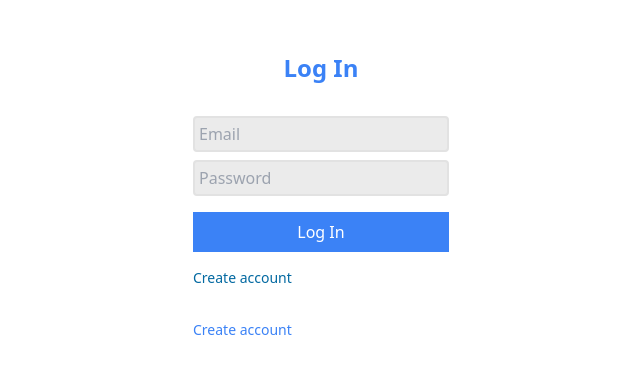
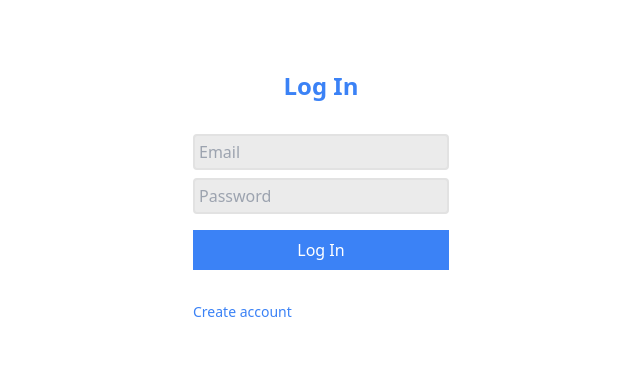
Before and after one commit to bkfan1/notella, a Next.js app: page /login in a window 1280 px wide. Shown: the part 204-578 px from the top of the page, without its empty margins (319-959 px from the left). Built offline with nearby package versions, Linux system fonts and the light colour scheme.

Commit message:
Removed link components and unused imports

```diff
--- a/components/forms/LoginForm.js
+++ b/components/forms/LoginForm.js
@@ -2,14 +2,12 @@ import { useContext } from "react";
 import { useForm } from "react-hook-form";
 import { useRouter } from "next/router";
 import { ResponseContext } from "../../context/ResponseContext";
-import { LayoutContext } from "../../context/LayoutContext";
 
-import Link from "next/link";
 import axios from "axios";
 import { email } from "../../utils/regex";
 import ErrorFormFieldMessage from "../ErrorFormFieldMessage";
 
-export default function LoginForm() {
+export default function LoginForm({}) {
   const {
     register,
     handleSubmit,
@@ -19,11 +17,10 @@ export default function LoginForm() {
   const { setCode, setMessage, extractCode, extractMessage } =
     useContext(ResponseContext);
 
-  const { darkMode } = useContext(LayoutContext);
-
   const router = useRouter();
 
   const onSubmit = async (data) => {
+    console.log(data)
     try {
       const res = await axios.post("/api/auth/login", data);
 
@@ -42,11 +39,12 @@ export default function LoginForm() {
       setMessage(message);
     }
   };
+
   return (
     <>
       <form
         onSubmit={handleSubmit(onSubmit)}
-        className="flex flex-col w-72 ease-in-out duration-100 p-4 gap-4"
+        className="relative flex flex-col w-72 ease-in-out duration-100 p-4 gap-4"
       >
         <div className="flex flex-col gap-2">
           <label className="flex flex-col">
@@ -86,13 +84,6 @@ export default function LoginForm() {
           <button className="bg-blue-500 py-2 text-white hover:opacity-90">
             Log In
           </button>
-          <Link href="/register">
-            <a
-              className={`text-sm ${darkMode ? "text-white" : "text-sky-700"}`}
-            >
-              Create account
-            </a>
-          </Link>
         </menu>
       </form>
     </>
--- a/components/forms/RegisterForm.js
+++ b/components/forms/RegisterForm.js
@@ -1,9 +1,7 @@
 import { useContext } from "react";
 import { useForm } from "react-hook-form";
 import { ResponseContext } from "../../context/ResponseContext";
-import { LayoutContext } from "../../context/LayoutContext";
 
-import Link from "next/link";
 import axios from "axios";
 import { email } from "../../utils/regex";
 import ErrorFormFieldMessage from "../ErrorFormFieldMessage";
@@ -18,16 +16,18 @@ export default function RegisterForm() {
   const { setCode, setMessage, extractCode, extractMessage } =
     useContext(ResponseContext);
 
-  const { darkMode } = useContext(LayoutContext);
-
   const onSubmit = async (data) => {
+    console.log(data)
     try {
       const res = await axios.post("/api/register", data);
 
       setCode(res.status);
       setMessage(res.data.message);
+
     } catch (error) {
+
       const { response } = error;
+
       const status = extractCode(response);
       const message = extractMessage(response);
 
@@ -80,13 +80,6 @@ export default function RegisterForm() {
           <button className="bg-blue-500 py-2 text-white hover:opacity-90">
             Register
           </button>
-          <Link href="/login">
-            <a
-              className={`text-sm ${darkMode ? "text-white" : "text-sky-700"}`}
-            >
-              Log In
-            </a>
-          </Link>
         </menu>
       </form>
     </>
```
